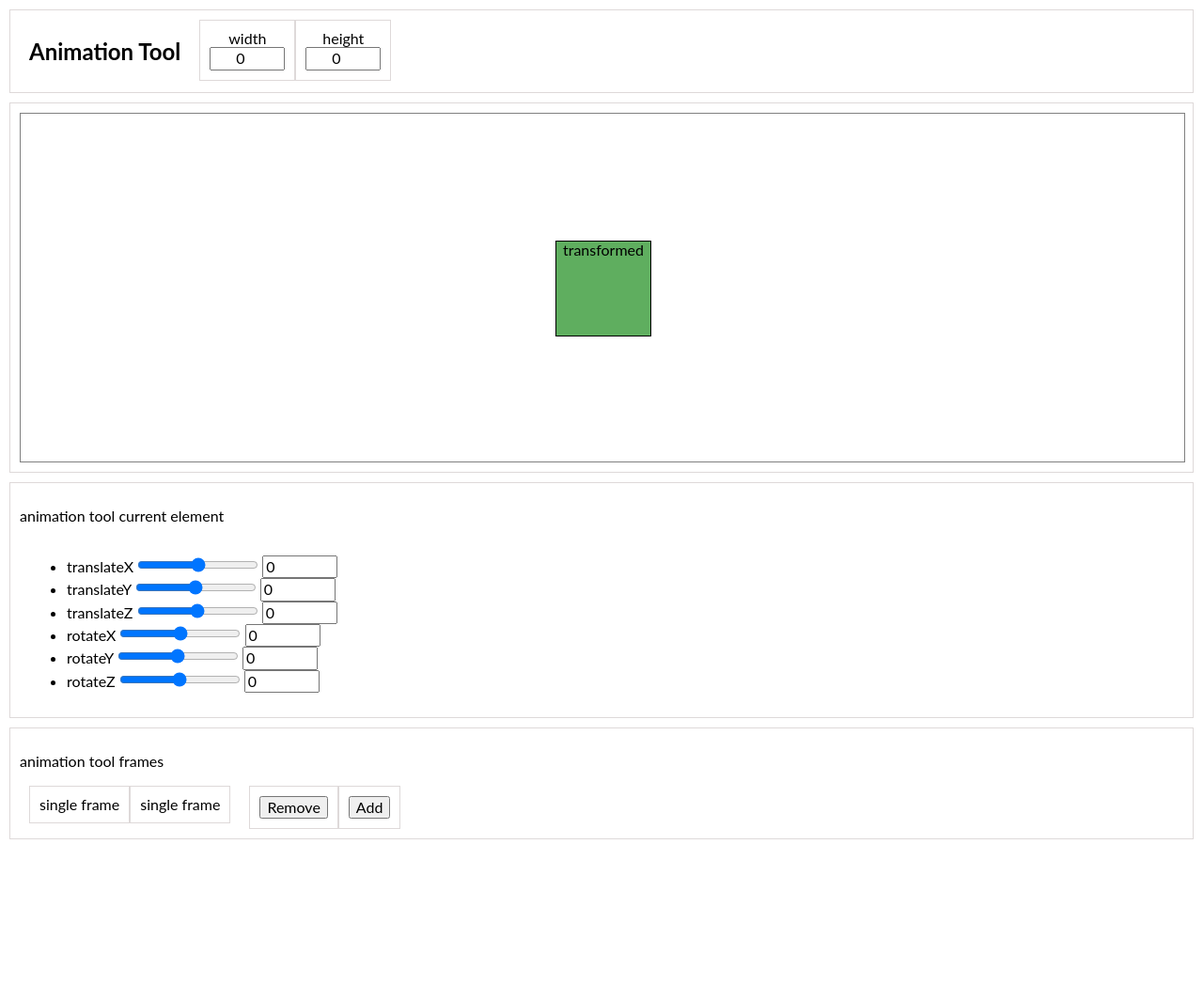
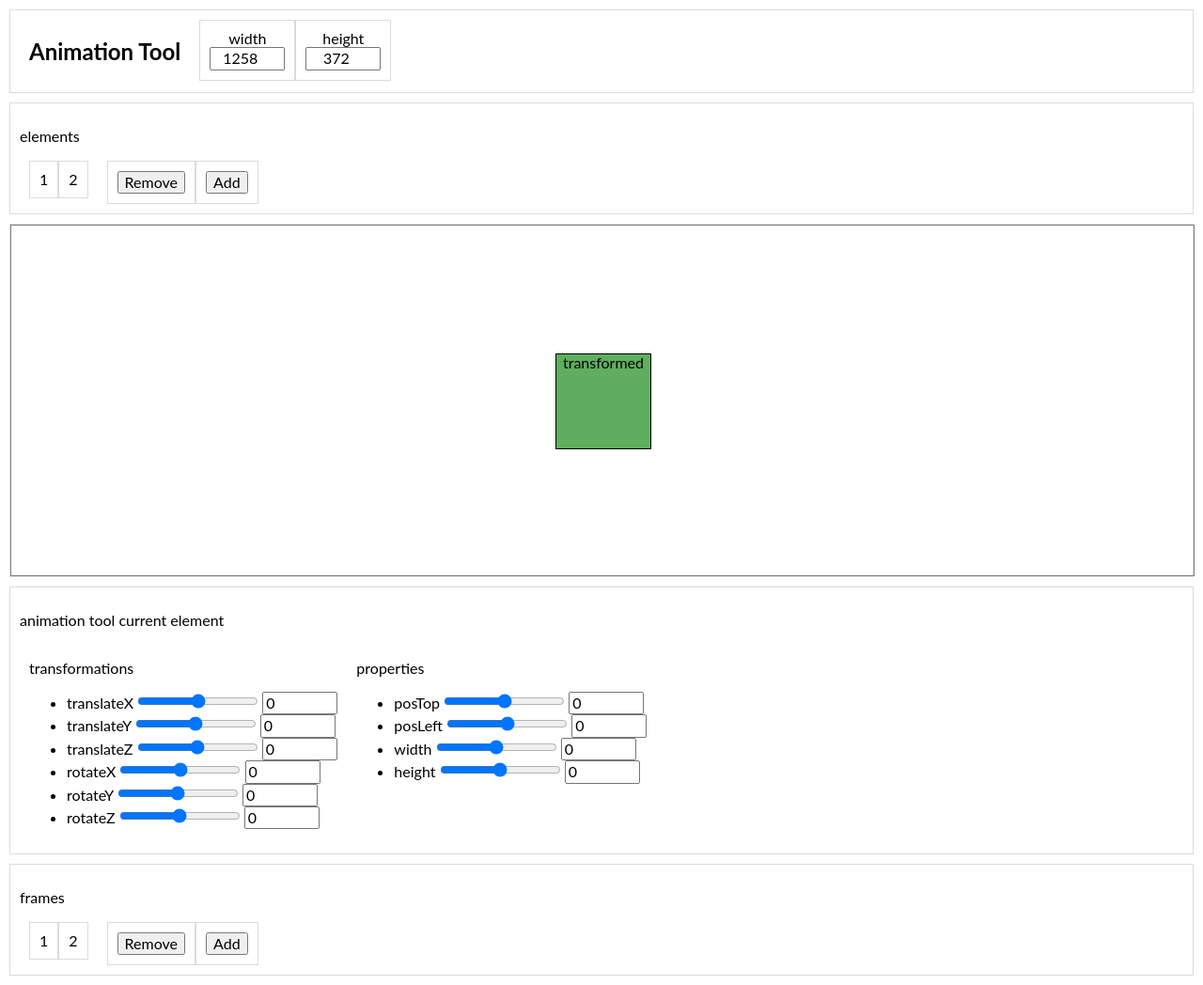
Before and after one commit to mikellow/animation-tool, a website: page app/index.html in a window 1280 px wide. Shown: the whole page at 94% size. Before the commit the page ends 903 px from the top, so only its background shows below. Drawn offline with nearby package versions, Linux system fonts and the light colour scheme.

Commit message:
implement display box

```diff
--- a/app/index.html
+++ b/app/index.html
@@ -22,13 +22,15 @@
                   <label for="displayWidth">width</label>
                   <input type="number" name="displayWidth" min="0" max="1920"/ value="0"
                   data-property="displayWidth"
-                  data-unit="px">
+                  data-unit="px"
+                  onchange="animationTool.setDisplayWidth(this)">
               </li>
               <li>
-                  <label for="displayWidth">height</label>
-                  <input type="number" name="displayWidth" min="0" max="1080"/ value="0"
-                  data-property="displayWidth"
-                  data-unit="px">
+                  <label for="displayHeight">height</label>
+                  <input type="number" name="displayHeight" min="0" max="1080"/ value="0"
+                  data-property="displayHeight"
+                  data-unit="px"
+                  onchange="animationTool.setDisplayHeight(this)">
               </li>
             </ul>
           </form>
@@ -36,8 +38,27 @@
   </div>
 </div>
 
-<div class="wrapper" id="displayContainer">
-    <div class="display-box">
+<div class="wrapper" id="animationToolsFrames">
+    <p>elements</p>
+    <div class="row">
+        <div class="col">
+          <ul id="framesList" class="inline-list">
+            <li class="active">1</li>
+            <li>2</li>
+          </ul>
+        </div>
+        <div class="col">
+          <ul id="framesListActions" class="inline-list">
+            <li><button onclick='animationTool.removeFrame()'>Remove</button></li>
+            <li><button onclick='animationTool.addFrame()'>Add</button></li>
+          </ul>
+        </div>
+      </div>
+    </div>
+</div>
+
+<div class="wrapper no-padding" id="displayContainer">
+    <div class="display-box" id="displayBox">
         <div class="display-element" id="original">original</div>
         <div class="display-element" id="transformed">transformed</div>
     </div>
@@ -47,6 +68,7 @@
     <p>animation tool current element</p>
     <div class="row">
         <div class="col">
+            <p>transformations</p>
             <form id="transformationsForm">
                 <ul>
                     <li>
@@ -106,17 +128,60 @@
                 </ul>
             </form>
             </div>
+            <div class="col">
+                <p>properties</p>
+                <form id="propertiesForm">
+                    <ul>
+                        <li>
+                            <label for="posTop">posTop</label>
+                            <input type="range" name="posTop" min="-170" max="170"/ default="0"
+                            data-property="posTop"
+                            data-unit="px">
+                            <input type="number" name="posTop" min="-170" max="170"/ value="0"
+                            data-property="posTop"
+                            data-unit="px">
+                        </li>
+                        <li>
+                            <label for="posLeft">posLeft</label>
+                            <input type="range" name="posLeft" min="-170" max="170"/ default="0"
+                            data-property="posLeft"
+                            data-unit="px">
+                            <input type="number" name="posLeft" min="-170" max="170"/ value="0"
+                            data-property="posLeft"
+                            data-unit="px">
+                        </li>
+                        <li>
+                            <label for="width">width</label>
+                            <input type="range" name="width" min="-170" max="170"/ default="0"
+                            data-property="width"
+                            data-unit="px">
+                            <input type="number" name="width" min="-170" max="170"/ value="0"
+                            data-property="width"
+                            data-unit="px">
+                        </li>
+                        <li>
+                            <label for="height">height</label>
+                            <input type="range" name="height" min="-170" max="170"/ default="0"
+                            data-property="height"
+                            data-unit="px">
+                            <input type="number" name="height" min="-170" max="170"/ value="0"
+                            data-property="height"
+                            data-unit="px">
+                        </li>
 
+                    </ul>
+                </form>
+            </div>
     </div>
 </div>
 
 <div class="wrapper" id="animationToolsFrames">
-    <p>animation tool frames</p>
+    <p>frames</p>
     <div class="row">
         <div class="col">
           <ul id="framesList" class="inline-list">
-            <li class="active">single frame</li>
-            <li>single frame</li>
+            <li class="active">1</li>
+            <li>2</li>
           </ul>
         </div>
         <div class="col">
@@ -129,75 +194,6 @@
     </div>
 </div>
 
-<!-- <div class="wrapper">
-    <div class="display-box">
-        <div class="rectangle" id="original">original</div>
-        <div class="rectangle" id="transformed">transformed</div>
-    </div>
-</div>
-<div class="wrapper">
-    <div class="controllers-box">
-    <form id="transformationsForm">
-        <ul>
-            <li>
-                <label for="translateX">translateX</label>
-                <input type="range" name="translateX" min="-170" max="170"/ default="0"
-                data-property="translateX"
-                data-unit="px">
-                <input type="number" name="translateX" min="-170" max="170"/ value="0"
-                data-property="translateX"
-                data-unit="px">
-            </li>
-            <li>
-                <label for="translateY">translateY</label>
-                <input type="range" name="translateY" min="-170" max="170"/ default="0"
-                data-property="translateY"
-                data-unit="px">
-                <input type="number" name="translateY" min="-170" max="170"/ value="0"
-                data-property="translateY"
-                data-unit="px">
-            </li>
-            <li>
-                <label for="translateZ">translateZ</label>
-                <input type="range" name="translateZ" min="-170" max="170"/ default="0"
-                data-property="translateZ"
-                data-unit="px">
-                <input type="number" name="translateZ" min="-170" max="170"/ value="0"
-                data-property="translateZ"
-                data-unit="px">
-            </li>
-            <li>
-                <label for="rotateX">rotateX</label>
-                <input type="range" name="rotateX" min="-180" max="180"/ default="0"
-                data-property="rotateX"
-                data-unit="deg">
-                <input type="number" name="rotateX" min="-180" max="180"/ value="0"
-                data-property="rotateX"
-                data-unit="deg">
-            </li>
-            <li>
-                <label for="rotateY">rotateY</label>
-                <input type="range" name="rotateY" min="-180" max="180"/ default="0"
-                data-property="rotateY"
-                data-unit="deg">
-                <input type="number" name="rotateY" min="-180" max="180"/ value="0"
-                data-property="rotateY"
-                data-unit="deg">
-            </li>
-            <li>
-                <label for="rotateZ">rotateZ</label>
-                <input type="range" name="rotateZ" min="-180" max="180"/ default="0"
-                data-property="rotateZ"
-                data-unit="deg">
-                <input type="number" name="rotateZ" min="-180" max="180"/ value="0"
-                data-property="rotateZ"
-                data-unit="deg">
-            </li>
-        </ul>
-    </form>
-    </div>
-</div> -->
-
 <script src="js/animation-tool-base.js"></script>
 <script src="js/animation-tool.js"></script>
 
--- a/app/js/animation-tool.js
+++ b/app/js/animation-tool.js
@@ -1,8 +1,65 @@
 (function (window) {
 "use strict";
 
+    var frames = [];
+    var animationElements = [];
 
-    var animationTool = new Object({
+    var displayBox = document.getElementById('displayBox');
+    var displayContainer = document.getElementById('displayContainer');
+    var displayToolsForm = document.getElementById('displayToolsForm');
+
+    function setDisplayBoxSize (width, height) {
+        if (width) {
+            displayBox.style.width = width + 'px';
+        }
+        if (height) {
+            displayBox.style.height = height + 'px';
+        }
+    }
+
+    function setDisplayBoxFormValues(width, height) {
+        displayToolsForm.elements['displayWidth'].value = width;
+        displayToolsForm.elements['displayWidth'].max = width;
+        displayToolsForm.elements['displayHeight'].value = height;
+    }
+
+    function handleDisplayBoxEvents () {
+        window.addEventListener('resize', function(event){
+            displayBox.style.width = '';
+            displayBox.style.height = '';
+            var displayContainerComputed = window.getComputedStyle(displayContainer);
+            var initialWidth = parseInt(displayContainerComputed.width);
+            var initialHeight = parseInt(displayContainerComputed.height);
+            setDisplayBoxSize(initialWidth, initialHeight);
+            setDisplayBoxFormValues(initialWidth, initialHeight);
+        });
+    }
+
+    function initDisplayBox () {
+        var displayContainerComputed = window.getComputedStyle(displayContainer);
+        var initialWidth = parseInt(displayContainerComputed.width);
+        var initialHeight = parseInt(displayContainerComputed.height);
+        setDisplayBoxSize(initialWidth, initialHeight);
+        setDisplayBoxFormValues(initialWidth, initialHeight);
+
+        handleDisplayBoxEvents();
+    }
+
+    function init () {
+        initDisplayBox();
+    }
+
+    init();
+
+    var animationToolApi = new Object({
+        setDisplayHeight: function (element){
+            console.log('setDisplayHeight', element.value);
+            setDisplayBoxSize(null, element.value);
+        },
+        setDisplayWidth: function (element){
+            console.log('setDisplayWidth', element.value);
+            setDisplayBoxSize(element.value, null);
+        },
         removeFrame: function () {
             console.log('remove frame now');
         },
@@ -11,5 +68,5 @@
         }
     });
 
-    window.animationTool = animationTool;
-})(window)
+    window.animationTool = animationToolApi;
+})(window);
--- a/sass/animation-tool.scss
+++ b/sass/animation-tool.scss
@@ -20,6 +20,9 @@ html,body {
         box-sizing: border-box;
         padding: 0 10px;
     }
+}
+.no-padding {
+    padding: 0 !important;
 }
 
 ul.inline-list {
@@ -61,6 +64,7 @@ ul.rows-labels {
     width: 100%;
     height: 370px;
     padding: 0;
+    margin: 0 auto;
 
     -webkit-transform-style: preserve-3d;
    -webkit-perspective: 1000;
```
Also changed, not shown: app/assets/css/animation-tool.css, app/assets/css/animation-tool.min.css. Lines whose indentation alone changed are shown as unchanged.
